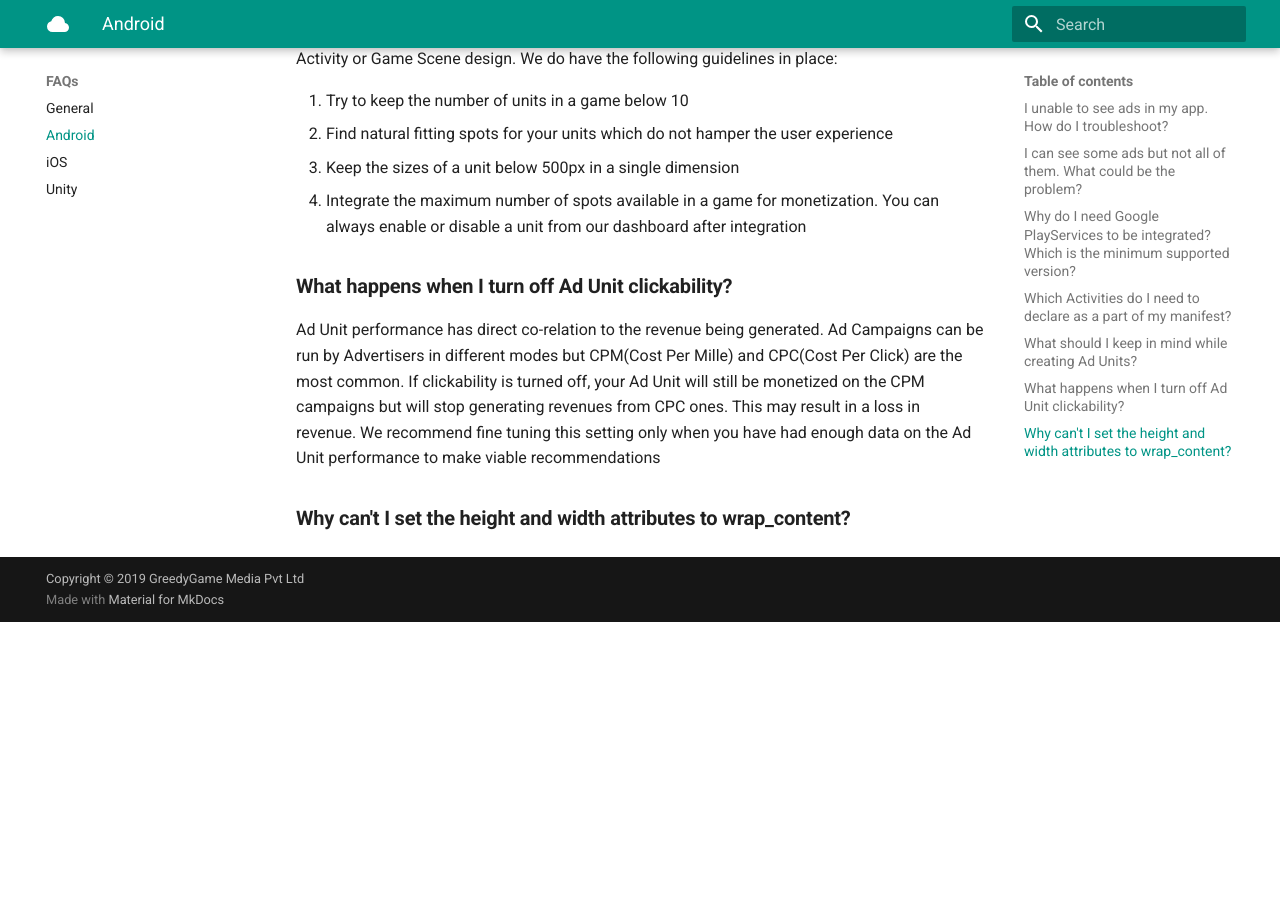
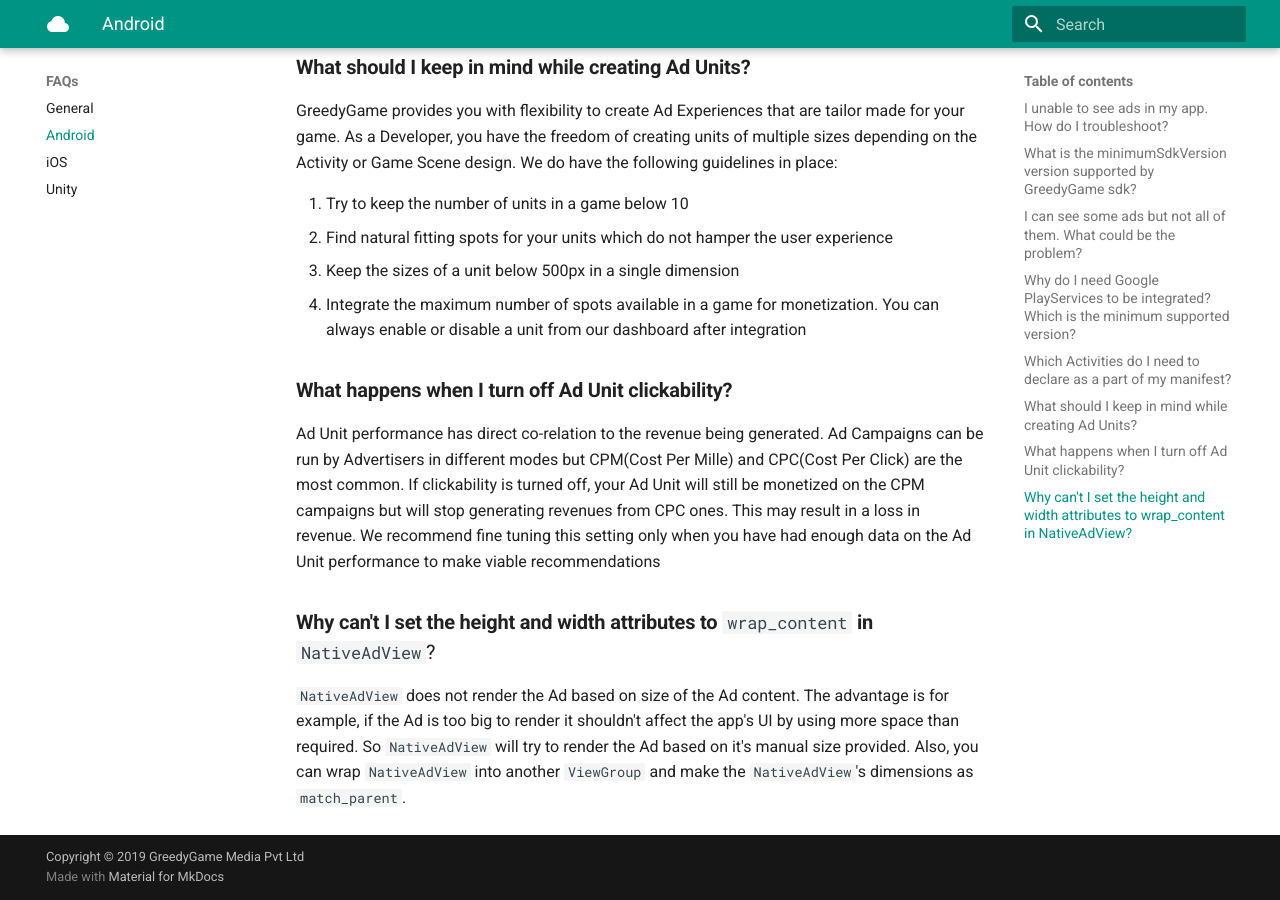
Before and after one commit to GreedyGame/greedygame-docs, an MkDocs documentation site: the page built from docs/android-faq.md, in a window 1280 px wide and 900 px high, scrolled down 1386 px. Built offline with MkDocs 1.6.1 and Material for MkDocs 9.7.7, drawn with Linux system fonts in a browser that asks for light colours; before the commit the page ends 2008 px from its top, so only the background shows below that; some of the changed text lies outside the part shown.

Commit message:
updated android faq

```diff
--- a/docs/android-faq.md
+++ b/docs/android-faq.md
@@ -8,6 +8,9 @@
 5. Make sure that you have correctly configured the [Game Id](/android/#creating-game-id) and the [Ad Unit(s)](/android/#creating-ad-units) as a part of the integration steps
 
 If you are still unable to see ads, then send out an emails to <Insert Support Email here> stating your problem.
+
+### **What is the** `minimumSdkVersion` **version supported by GreedyGame sdk?**
+GreedyGame SDK supports from Android version `17` or Android Version `4.2` and above.
 
 ### **I can see some ads but not all of them. What could be the problem?**
 If you are able to see some ads in the Game, then the basic integration is working fine. A general cause of this behaviour is when developers accidentally forget to add the relevant Ad Unit Id in the Ad Request Builder call. Please check [this](/android-advanced/#initializing-greedygameads) section for more information
@@ -40,4 +43,5 @@
 Ad Unit performance has direct co-relation to the revenue being generated. Ad Campaigns can be run by Advertisers in different modes but CPM(Cost Per Mille) and CPC(Cost Per Click) are the most common. If clickability is turned off, your Ad Unit will still be monetized on the CPM campaigns but will stop generating revenues from CPC ones. This may result in a loss in revenue. We recommend fine tuning this setting only when you have had enough data on the Ad Unit performance to make viable recommendations
 
 
-### **Why can't I set the height and width attributes to wrap_content?**
+### **Why can't I set the height and width attributes to** `wrap_content` **in** `NativeAdView`?
+`NativeAdView` does not render the Ad based on size of the Ad content. The advantage is for example, if the Ad is too big to render it shouldn't affect the app's UI by using more space than required. So `NativeAdView` will try to render the Ad based on it's manual size provided. Also, you can wrap `NativeAdView` into another `ViewGroup` and make the `NativeAdView`'s dimensions as `match_parent`.
```
